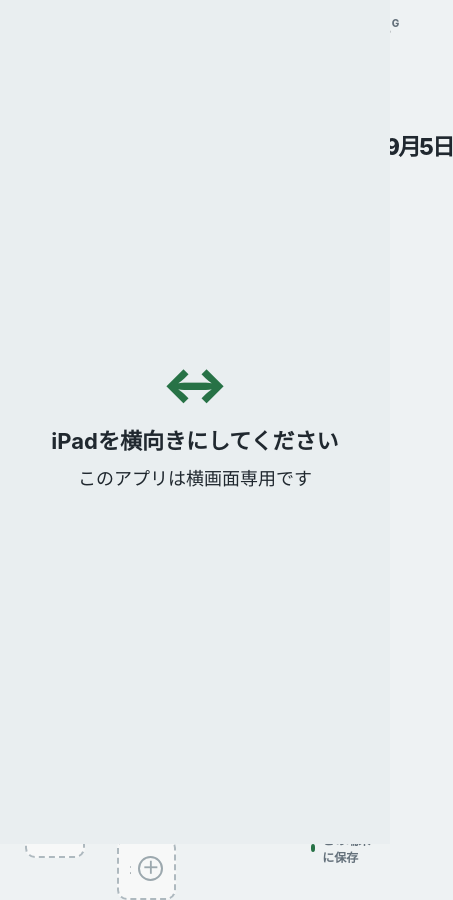
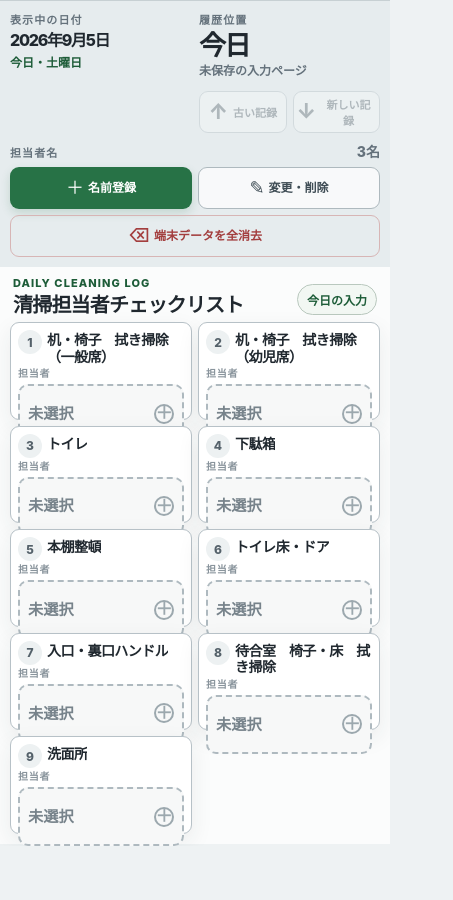
Before and after one commit to Hokizu/cleaning-checklist, a plain HTML site: page index.html in a window 390 px wide. Shown: the whole page, 453 px wide, since content can reach past the window. After the commit the page ends 846 px from the top, so only its background shows below. Drawn offline with Linux system fonts and the light colour scheme.

Commit message:
縦向き・Split View対応

```diff
--- a/index.html
+++ b/index.html
@@ -92,14 +92,6 @@
       </aside>
     </div>
 
-    <div class="orientation-lock" aria-hidden="true">
-      <div class="orientation-card">
-        <span class="orientation-icon">↔</span>
-        <strong>iPadを横向きにしてください</strong>
-        <span>このアプリは横画面専用です</span>
-      </div>
-    </div>
-
     <div class="modal-backdrop" id="assignmentModal" hidden>
       <section class="modal-card assignment-card" role="dialog" aria-modal="true" aria-labelledby="assignmentModalTitle">
         <div class="modal-header">
--- a/service-worker.js
+++ b/service-worker.js
@@ -1,4 +1,4 @@
-const CACHE_NAME = "cleaning-checklist-shell-v3";
+const CACHE_NAME = "cleaning-checklist-shell-v4";
 const APP_SHELL = [
   "./",
   "./index.html",
--- a/style.css
+++ b/style.css
@@ -830,40 +830,184 @@ h1 {
   transform: translateY(0);
 }
 
-.orientation-lock {
-  display: none;
-  position: fixed;
-  z-index: 50;
-  inset: 0;
-  align-items: center;
-  justify-content: center;
-  background: #e9eef0;
+/*
+ * Narrow layouts are used for portrait iPad and iPad Split View.
+ * The checklist stays in the main, largest area while the controls become
+ * a compact strip above it, so the page remains useful at half width.
+ */
+@media (max-width: 820px) {
+  .app-shell {
+    grid-template-columns: minmax(0, 1fr);
+    grid-template-rows: auto minmax(0, 1fr);
+  }
+
+  .sidebar {
+    order: -1;
+    display: grid;
+    grid-template-columns: minmax(0, 1.15fr) minmax(0, 1.15fr) minmax(0, 1.7fr);
+    gap: 8px;
+    padding: 10px max(10px, env(safe-area-inset-right)) 10px max(10px, env(safe-area-inset-left));
+    border-top: 1px solid #c7d0d3;
+    border-left: 0;
+  }
+
+  .sidebar-brand,
+  .sidebar-footer {
+    display: none;
+  }
+
+  .sidebar-section {
+    padding-top: 0;
+    border-top: 0;
+  }
+
+  .date-display {
+    margin-top: 5px;
+    font-size: clamp(16px, 3vw, 24px);
+    line-height: 1.1;
+    white-space: normal;
+  }
+
+  .weekday-display {
+    margin-top: 3px;
+    font-size: clamp(12px, 2.5vw, 17px);
+  }
+
+  .history-position {
+    margin-top: 5px;
+    font-size: clamp(27px, 5.5vw, 42px);
+  }
+
+  .history-status {
+    margin: 4px 0 6px;
+    font-size: clamp(12px, 2.5vw, 16px);
+  }
+
+  .history-controls {
+    gap: 6px;
+  }
+
+  .history-button {
+    min-height: 42px;
+    padding: 4px 3px;
+    font-size: clamp(11px, 2.4vw, 14px);
+  }
+
+  .names-section {
+    gap: 6px;
+  }
+
+  .sidebar-action {
+    min-height: 42px;
+    gap: 4px;
+    padding: 6px;
+    font-size: clamp(12px, 2.6vw, 16px);
+  }
+
+  .action-icon {
+    font-size: 18px;
+  }
+
+  .sheet-panel {
+    padding: max(10px, env(safe-area-inset-top)) max(10px, env(safe-area-inset-right)) max(10px, env(safe-area-inset-bottom)) max(10px, env(safe-area-inset-left));
+  }
+
+  .sheet-header {
+    min-height: 45px;
+    padding-bottom: 7px;
+  }
+
+  h1 {
+    font-size: clamp(20px, 4vw, 30px);
+  }
+
+  .sheet-state {
+    padding: 6px 9px;
+    font-size: clamp(12px, 2.6vw, 16px);
+  }
+
+  .cleaning-grid {
+    gap: 6px;
+  }
+
+  .cleaning-card {
+    padding: clamp(7px, 1.5vw, 12px);
+    border-width: 1.5px;
+    border-radius: 9px;
+  }
+
+  .item-heading {
+    gap: 5px;
+  }
+
+  .item-number {
+    width: 24px;
+    height: 24px;
+    font-size: 12px;
+  }
+
+  .item-title {
+    display: -webkit-box;
+    overflow: hidden;
+    font-size: clamp(14px, 3.2vw, 21px);
+    line-height: 1.18;
+    -webkit-box-orient: vertical;
+    -webkit-line-clamp: 4;
+  }
+
+  .assignee-label {
+    margin-bottom: 4px;
+    font-size: clamp(10px, 2.2vw, 13px);
+  }
+
+  .assignee-button {
+    min-height: clamp(44px, 7vh, 64px);
+    padding: 6px 8px;
+    font-size: clamp(14px, 3.4vw, 21px);
+  }
+
+  .assignee-mark {
+    width: 20px;
+    height: 20px;
+    font-size: 12px;
+  }
+
+  .sheet-footer {
+    display: none;
+  }
 }
 
-.orientation-card {
-  display: flex;
-  align-items: center;
-  flex-direction: column;
-  gap: 9px;
-  padding: 28px;
-  color: var(--ink);
-  font-size: 18px;
-  text-align: center;
-}
+@media (max-width: 480px) {
+  .sidebar {
+    grid-template-columns: repeat(2, minmax(0, 1fr));
+  }
 
-.orientation-card strong {
-  font-size: 22px;
-}
+  .names-section {
+    display: grid;
+    grid-column: 1 / -1;
+    grid-template-columns: repeat(2, minmax(0, 1fr));
+    gap: 6px;
+  }
 
-.orientation-icon {
-  color: var(--green);
-  font-size: 50px;
-  font-weight: 900;
-}
+  .names-section .section-heading-row {
+    grid-column: 1 / -1;
+  }
 
-@media (orientation: portrait) {
-  .orientation-lock {
-    display: flex;
+  .names-section .sidebar-action:last-child {
+    grid-column: 1 / -1;
+  }
+
+  .cleaning-grid {
+    grid-template-columns: repeat(2, minmax(0, 1fr));
+    grid-template-rows: repeat(5, minmax(0, 1fr));
+  }
+
+  .item-title {
+    font-size: clamp(13px, 3.6vw, 18px);
+  }
+
+  .assignee-button {
+    font-size: clamp(13px, 3.9vw, 18px);
   }
 }
 
```
Also changed, not shown: manifest.json.
